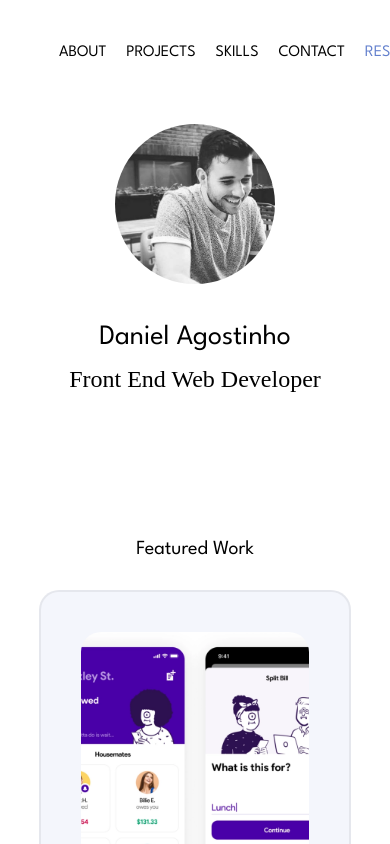
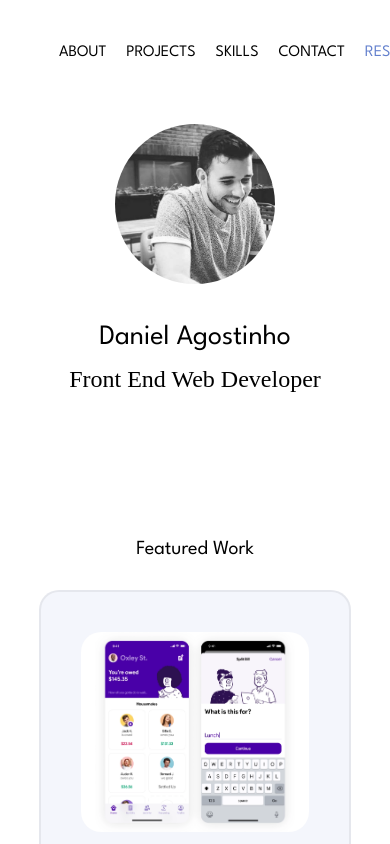
Before and after one commit to danielcagostinho/danielagostinho, a React (Create React App) app: page / in a window 390 px wide. Shown: the top 844 px of the page. Built offline with nearby package versions, Linux system fonts and the light colour scheme; a web font is replaced by a local one.

Commit message:
Fixed Mobile card image size

```diff
--- a/src/components/Projects/Project/Project.scss
+++ b/src/components/Projects/Project/Project.scss
@@ -15,9 +15,8 @@
   background-color: #637fcd11;
 
   .ProjectImage {
-    height: 340px;
+    height: 200px;
     width: 100%;
-    object-fit: cover;
     a {
       img {
         width: 100%;
@@ -122,7 +121,9 @@
     grid-template-columns: 1fr 1fr;
     column-gap: 40px;
     margin-bottom: 40px;
-
+    .ProjectImage {
+      height: 340px;
+    }
     .ProjectDescription {
       grid-column-start: 1;
       grid-row-start: 1;
```
